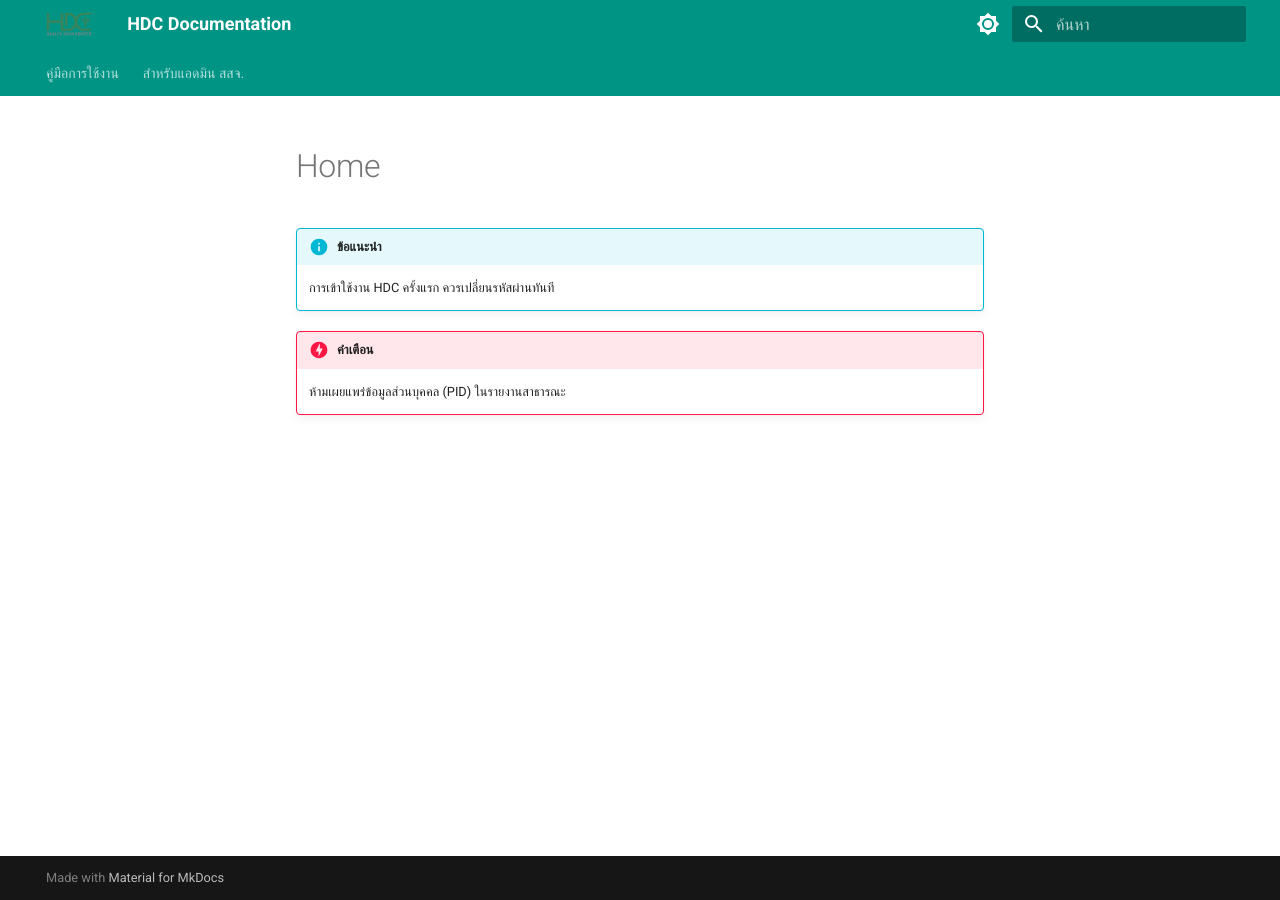
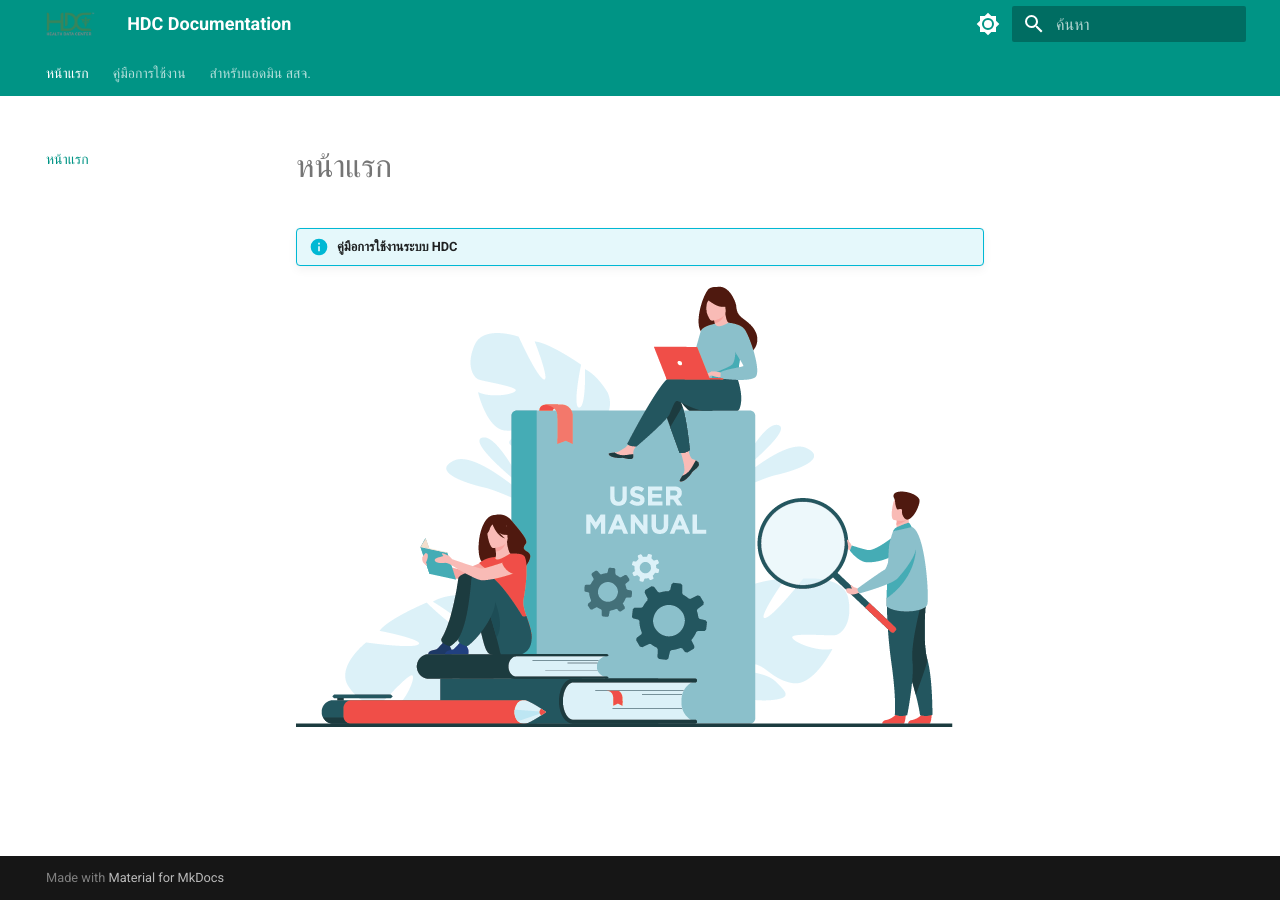
Before and after one commit to dmdmoph/hdc-docs, an MkDocs documentation site: the page built from docs/index.md, in a window 1280 px wide. Built offline with MkDocs 1.6.1 and Material for MkDocs 9.7.7, drawn with Linux system fonts in a browser that asks for light colours.

Commit message:
edit: index page

```diff
--- a/docs/index.md
+++ b/docs/index.md
@@ -1,5 +1,5 @@
-!!! info "ข้อแนะนำ"
-    การเข้าใช้งาน HDC ครั้งแรก ควรเปลี่ยนรหัสผ่านทันที
+!!! info "คู่มือการใช้งานระบบ HDC"
 
-!!! danger "คำเตือน"
-    ห้ามเผยแพร่ข้อมูลส่วนบุคคล (PID) ในรายงานสาธารณะ
+
+
+![คำอธิบาย](./assets/manual.png)
--- a/mkdocs.yml
+++ b/mkdocs.yml
@@ -38,7 +38,7 @@ theme:
 
 # การจัดโครงสร้างเมนู (Navigation)
 nav:
-#  - หน้าแรก: index.md
+  - หน้าแรก: index.md
   - คู่มือการใช้งาน:
       - การสมัครใช้งานระบบคลังข้อมูลสุขภาพ: manual/user.md
       - การอัปโหลดข้อมูล 43 แฟ้ม: manual/upload-43-files.md
```
Also changed, not shown: docs/assets/manual.png (added).
